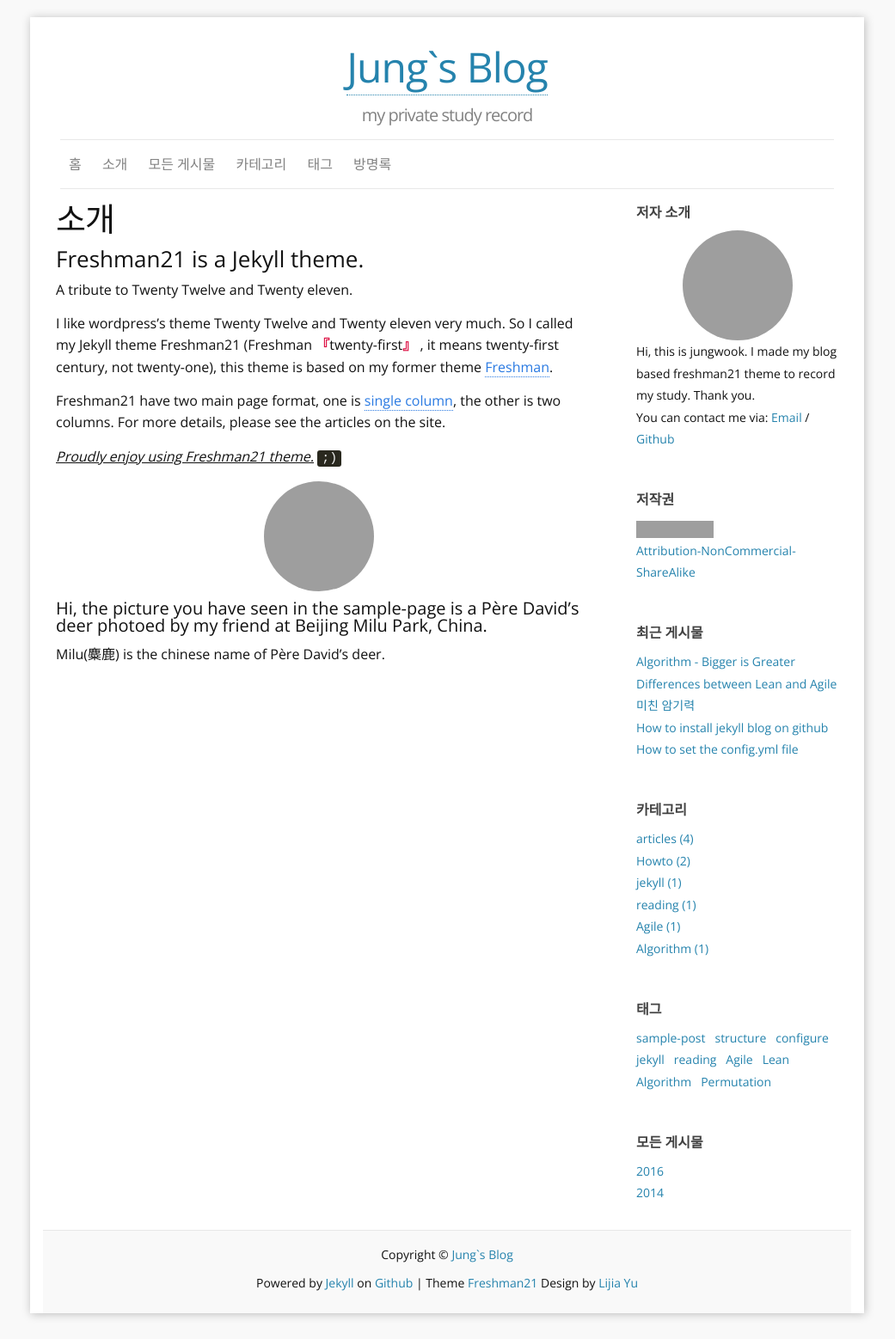
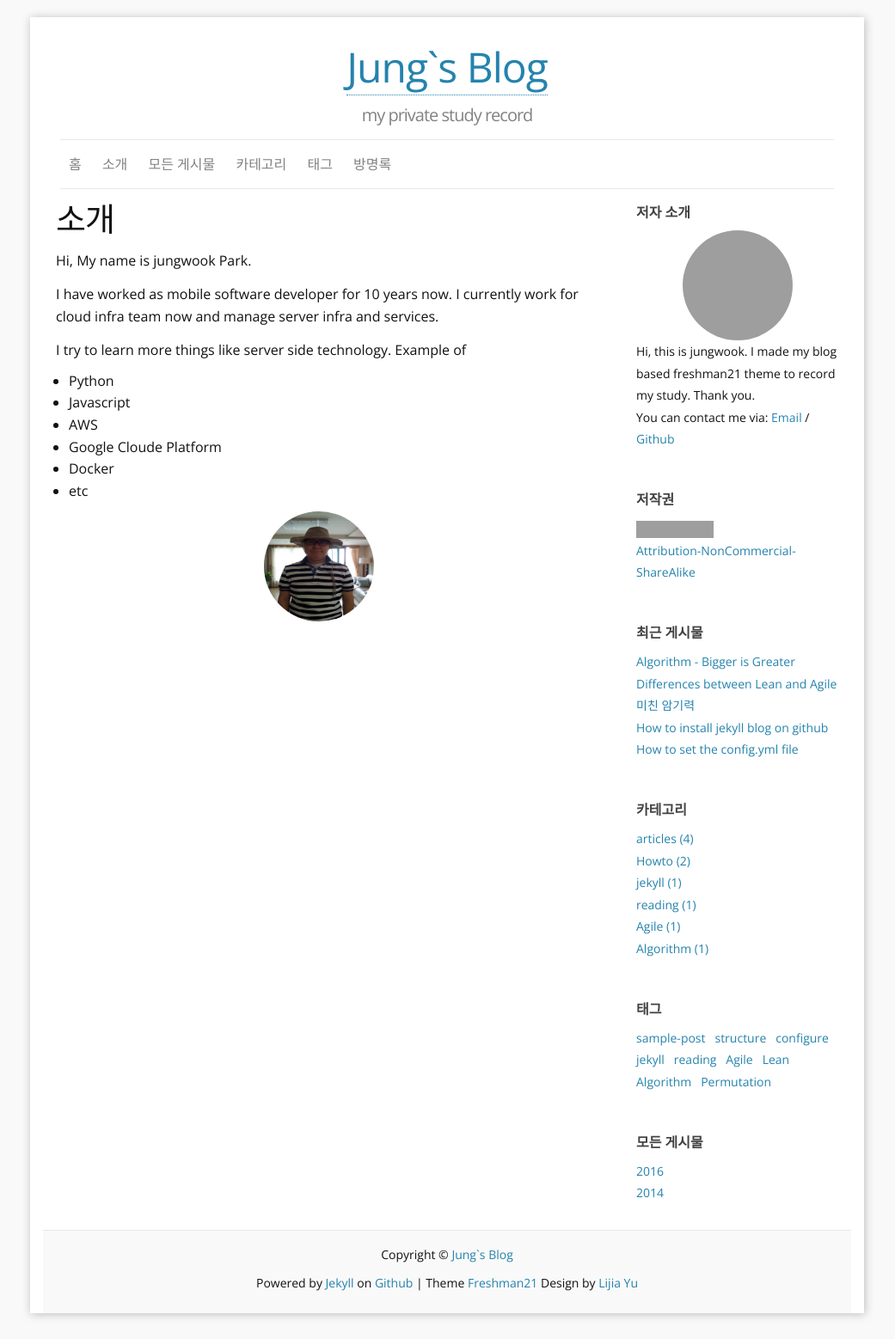
Before and after one commit to crispar/crispar.github.io, a Jekyll site: the page built from b_about.md, in a window 1280 px wide. Shown: the whole page at 86% size, without its empty margins (120-1161 px from the left). Built offline with Jekyll 4.4.1, drawn with Linux system fonts in a browser that asks for light colours; comment, search, counter and statistics services are not loaded; grey boxes are pictures that could not be loaded.

Commit message:
change url info in each document for changing my profile image

```diff
--- a/b_about.md
+++ b/b_about.md
@@ -5,20 +5,17 @@ comments: yes
 permalink: /about/
 ---
 
+Hi, My name is jungwook Park.
 
-### Freshman21 is a Jekyll theme.
+I have worked as mobile software developer for 10 years now. I currently work for cloud infra team now and manage server infra and services.
 
-A tribute to Twenty Twelve and Twenty eleven.
+I try to learn more things like server side technology. Example of
 
-I like wordpress's theme Twenty Twelve and Twenty eleven very much.
-So I called my Jekyll theme Freshman21 (Freshman <q>twenty-first</q> , it means twenty-first century, not twenty-one), this theme is based on my former theme [Freshman](https://github.com/yulijia/freshman/).
++ Python
++ Javascript
++ AWS
++ Google Cloude Platform
++ Docker
++ etc
 
-Freshman21 have two main page format, one is [single column](http://yulijia.net/en/  "see demo"), the other is two columns. For more details, please see the articles on the site.
-
-<cite>Proudly enjoy using Freshman21 theme.</cite> <code>;)</code>
-
-<img title="麋鹿" src="https://i.imgur.com/Mdc4szJl.jpg" alt="麋鹿" width="580" height="668" />
-
-#### Hi, the picture you have seen in the sample-page is a Père David's deer photoed by my friend at Beijing Milu Park, China.
-
-Milu(麋鹿) is the chinese name of Père David's deer.
+<img title="jungwook" src="https://crispar.github.io/images/20120901_100431.jpg" alt="My Picture" width="580" height="668" />
```
Also changed, not shown: images/20120901_100431.jpg (added).
